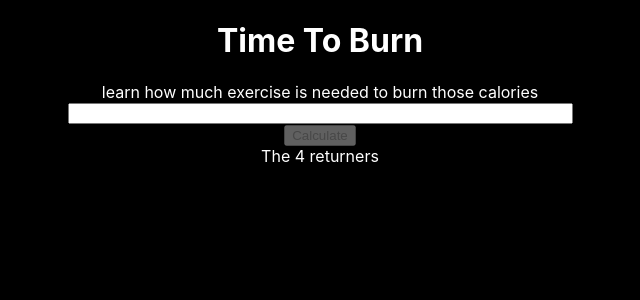
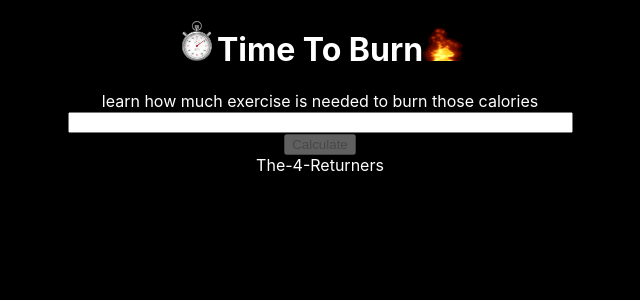
Before and after one commit to msdubova/Time-To-Burn-Client, a React (Create React App) app in the folder client/: page / in a window 1280 px wide. Shown: the top 300 px of the page, without its empty margins (320-960 px from the left). Built offline with nearby package versions, Linux system fonts and the light colour scheme.

Commit message:
Added images to front page

```diff
--- a/client/src/App.tsx
+++ b/client/src/App.tsx
@@ -11,14 +11,15 @@ function App() {
   return (
     <div className="App">
       <header >
-        <h1>Time To Burn</h1>
+        <h1><img src="pngegg.png" width={40} height={40} />Time To Burn
+		<img src="animated-fire-image-0005.gif" width={40} height={40} /></h1>
         learn how much exercise is needed to burn those calories
 		</header>
 	  <div>
 		<StarWarsAPICall />
 	  </div>
 	 <footer>
-		The 4 returners
+		The-4-Returners
 	 </footer>
     </div>
   );
```
Also changed, not shown: client/public/animated-fire-image-0005.gif (added), client/public/pngegg.png (added).
